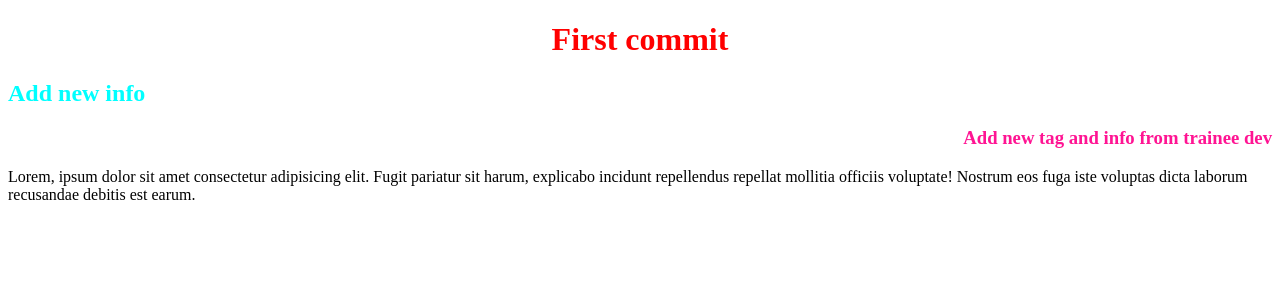
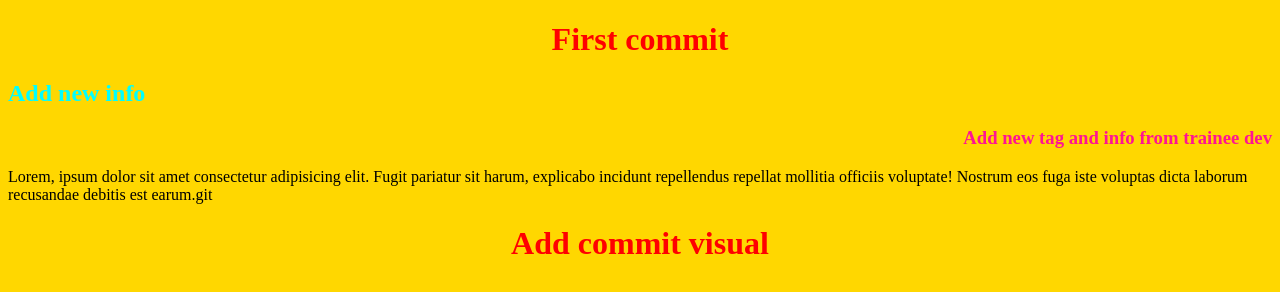
Before and after one commit to IcemenUa/advance-01, a plain HTML site: page index.html in a window 1280 px wide. Drawn offline with Linux system fonts and the light colour scheme.

Commit message:
my commit from visual

```diff
--- a/index.html
+++ b/index.html
@@ -11,7 +11,8 @@
     <h1>First commit</h1>
     <h2>Add new info</h2>
     <h3>Add new tag and info from trainee dev</h3>
-    <p>Lorem, ipsum dolor sit amet consectetur adipisicing elit. Fugit pariatur sit harum, explicabo incidunt repellendus repellat mollitia officiis voluptate! Nostrum eos fuga iste voluptas dicta laborum recusandae debitis est earum.</p>
+    <p>Lorem, ipsum dolor sit amet consectetur adipisicing elit. Fugit pariatur sit harum, explicabo incidunt repellendus repellat mollitia officiis voluptate! Nostrum eos fuga iste voluptas dicta laborum recusandae debitis est earum.git </p>
+    <h1>Add commit visual</h1>
 </body>
 
 </html>
--- a/maine.css
+++ b/maine.css
@@ -10,3 +10,6 @@ h3{
     color: deeppink;
     text-align: right;
 }
+body{
+    background-color: gold;
+}
```
